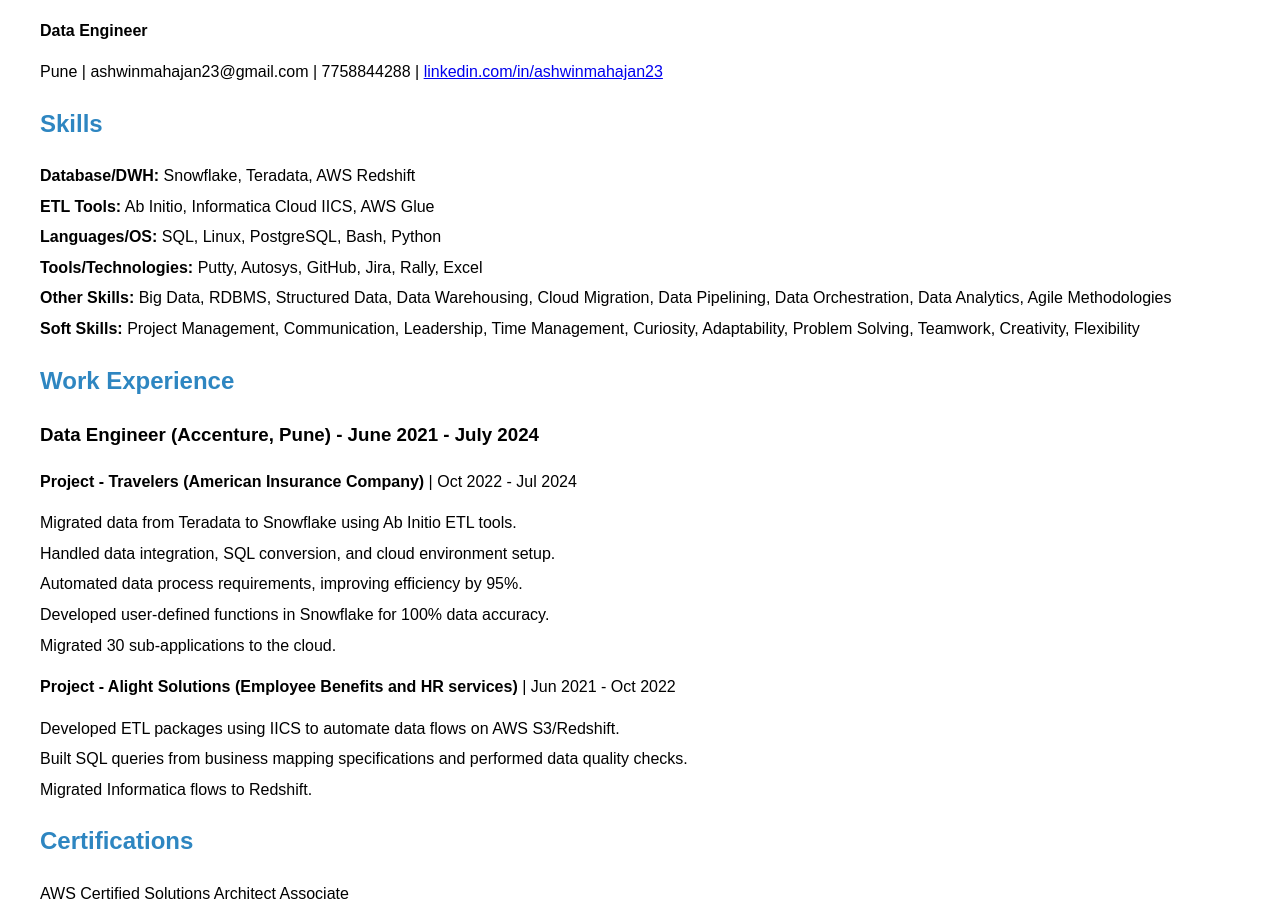
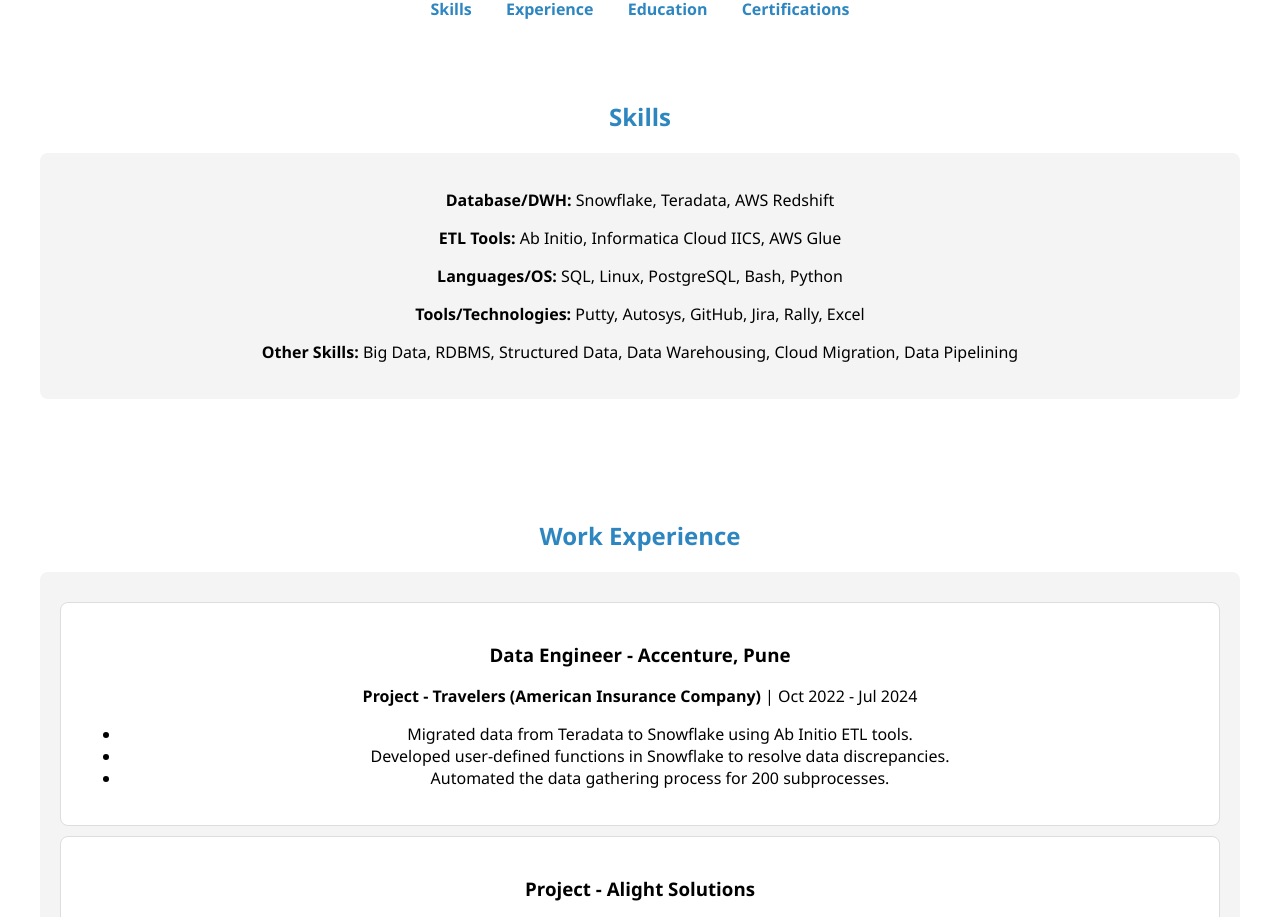
Before and after one commit to AshwinMahajan23/Resume, a plain HTML site: page index.html in a window 1280 px wide. Shown: the part 95-1012 px from the top of the page. Drawn offline with Linux system fonts and the light colour scheme.

Commit message:
Update index.html

```diff
--- a/index.html
+++ b/index.html
@@ -6,74 +6,132 @@
     <title>Ashvin Mahajan - Data Engineer</title>
     <style>
         body {
-            font-family: Arial, sans-serif;
-            margin: 40px;
-            line-height: 1.6;
+            font-family: 'Segoe UI', Tahoma, Geneva, Verdana, sans-serif;
+            margin: 0;
+            padding: 0;
+        }
+        header {
+            background-color: #2E86C1;
+            color: white;
+            padding: 20px;
+            text-align: center;
+            font-size: 24px;
+        }
+        nav {
+            text-align: center;
+            margin: 20px 0;
+        }
+        nav a {
+            margin: 0 15px;
+            text-decoration: none;
+            color: #2E86C1;
+            font-weight: bold;
+        }
+        section {
+            padding: 40px;
+            text-align: center;
         }
         h1, h2 {
             color: #2E86C1;
         }
-        .section {
-            margin-bottom: 20px;
+        .skills, .experience, .education, .certifications {
+            background-color: #f4f4f4;
+            margin: 20px 0;
+            padding: 20px;
+            border-radius: 8px;
         }
-        ul {
-            list-style-type: none;
-            padding-left: 0;
+        .experience-item, .education-item {
+            background-color: white;
+            padding: 20px;
+            border: 1px solid #ddd;
+            border-radius: 8px;
+            margin: 10px 0;
         }
-        li {
-            margin-bottom: 5px;
+        footer {
+            background-color: #2E86C1;
+            color: white;
+            padding: 20px;
+            text-align: center;
+        }
+        footer a {
+            color: white;
+            margin: 0 10px;
+            text-decoration: none;
         }
     </style>
 </head>
 <body>
-    <h1>Ashvin Mahajan</h1>
-    <p><strong>Data Engineer</strong></p>
-    <p>Pune | ashwinmahajan23@gmail.com | 7758844288 | <a href="https://linkedin.com/in/ashwinmahajan23">linkedin.com/in/ashwinmahajan23</a></p>
 
-    <div class="section">
+<header>
+    Ashvin Mahajan - Data Engineer
+</header>
+
+<nav>
+    <a href="#skills">Skills</a>
+    <a href="#experience">Experience</a>
+    <a href="#education">Education</a>
+    <a href="#certifications">Certifications</a>
+</nav>
+
+<section id="skills">
     <h2>Skills</h2>
-        <ul>
-            <li><strong>Database/DWH:</strong> Snowflake, Teradata, AWS Redshift</li>
-            <li><strong>ETL Tools:</strong> Ab Initio, Informatica Cloud IICS, AWS Glue</li>
-            <li><strong>Languages/OS:</strong> SQL, Linux, PostgreSQL, Bash, Python</li>
-            <li><strong>Tools/Technologies:</strong> Putty, Autosys, GitHub, Jira, Rally, Excel</li>
-            <li><strong>Other Skills:</strong> Big Data, RDBMS, Structured Data, Data Warehousing, Cloud Migration, Data Pipelining, Data Orchestration, Data Analytics, Agile Methodologies</li>
-            <li><strong>Soft Skills:</strong> Project Management, Communication, Leadership, Time Management, Curiosity, Adaptability, Problem Solving, Teamwork, Creativity, Flexibility</li>
-        </ul>
+    <div class="skills">
+        <p><strong>Database/DWH:</strong> Snowflake, Teradata, AWS Redshift</p>
+        <p><strong>ETL Tools:</strong> Ab Initio, Informatica Cloud IICS, AWS Glue</p>
+        <p><strong>Languages/OS:</strong> SQL, Linux, PostgreSQL, Bash, Python</p>
+        <p><strong>Tools/Technologies:</strong> Putty, Autosys, GitHub, Jira, Rally, Excel</p>
+        <p><strong>Other Skills:</strong> Big Data, RDBMS, Structured Data, Data Warehousing, Cloud Migration, Data Pipelining</p>
     </div>
+</section>
 
-    <div class="section">
+<section id="experience">
     <h2>Work Experience</h2>
-        <h3>Data Engineer (Accenture, Pune) - June 2021 - July 2024</h3>
+    <div class="experience">
+        <div class="experience-item">
+            <h3>Data Engineer - Accenture, Pune</h3>
             <p><strong>Project - Travelers (American Insurance Company)</strong> | Oct 2022 - Jul 2024</p>
             <ul>
                 <li>Migrated data from Teradata to Snowflake using Ab Initio ETL tools.</li>
-            <li>Handled data integration, SQL conversion, and cloud environment setup.</li>
-            <li>Automated data process requirements, improving efficiency by 95%.</li>
-            <li>Developed user-defined functions in Snowflake for 100% data accuracy.</li>
-            <li>Migrated 30 sub-applications to the cloud.</li>
-        </ul>
-
-        <p><strong>Project - Alight Solutions (Employee Benefits and HR services)</strong> | Jun 2021 - Oct 2022</p>
-        <ul>
-            <li>Developed ETL packages using IICS to automate data flows on AWS S3/Redshift.</li>
-            <li>Built SQL queries from business mapping specifications and performed data quality checks.</li>
-            <li>Migrated Informatica flows to Redshift.</li>
+                <li>Developed user-defined functions in Snowflake to resolve data discrepancies.</li>
+                <li>Automated the data gathering process for 200 subprocesses.</li>
             </ul>
         </div>
-
-    <div class="section">
-        <h2>Certifications</h2>
+        <div class="experience-item">
+            <h3>Project - Alight Solutions</h3>
+            <p>Jun 2021 - Oct 2022</p>
             <ul>
-            <li>AWS Certified Solutions Architect Associate</li>
-            <li>Snowflake SnowPro Core Certification</li>
-            <li>Snowflake Hands-on Badges</li>
+                <li>Developed ETL packages using IICS for AWS S3/Redshift.</li>
+                <li>Built SQL queries and task flows for data quality checks.</li>
             </ul>
         </div>
+    </div>
+</section>
 
-    <div class="section">
+<section id="education">
     <h2>Education</h2>
-        <p><strong>Computer Engineering (BE)</strong> | Savitribai Phule Pune University (Pune) | Sep 2016 - Sep 2020</p>
+    <div class="education">
+        <div class="education-item">
+            <h3>Computer Engineering (BE)</h3>
+            <p>Savitribai Phule Pune University | Sep 2016 - Sep 2020</p>
         </div>
+    </div>
+</section>
+
+<section id="certifications">
+    <h2>Certifications</h2>
+    <div class="certifications">
+        <p>AWS Certified Solutions Architect Associate</p>
+        <p>Snowflake SnowPro Core Certification</p>
+        <p>Snowflake Hands-on Badges</p>
+    </div>
+</section>
+
+<footer>
+    <p>Connect with me on:
+        <a href="https://linkedin.com/in/ashwinmahajan23">LinkedIn</a> |
+        <a href="mailto:ashwinmahajan23@gmail.com">Email</a>
+    </p>
+</footer>
+
 </body>
 </html>
```
Lines whose indentation alone changed are shown as unchanged.
